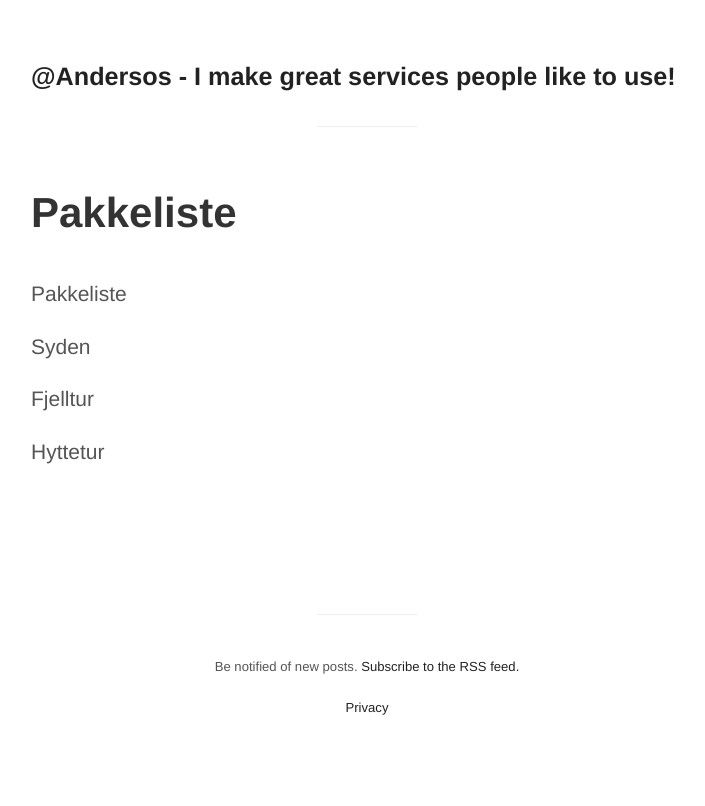
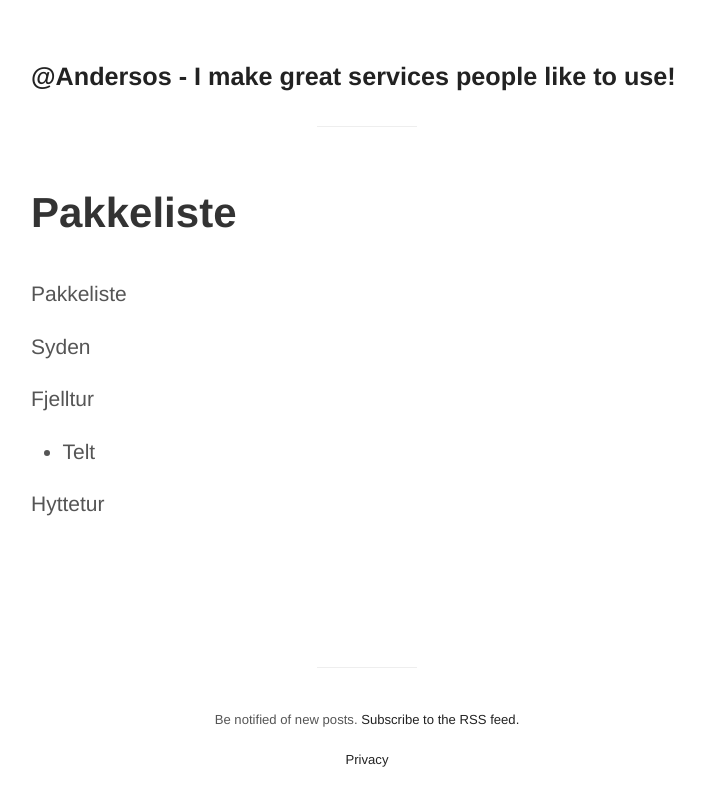
Before and after one commit to Andersos/andersos.net, a Jekyll site: the page built from pages/pakkeliste.md, in a window 1280 px wide. Shown: the top 806 px of the page, without its empty margins (273-978 px from the left). Built offline with Jekyll 4.4.1, drawn with Linux system fonts in a browser that asks for light colours; Markdown is read by kramdown in place of the engine named in the settings.

Commit message:
Update pakkeliste.md

```diff
--- a/pages/pakkeliste.md
+++ b/pages/pakkeliste.md
@@ -10,5 +10,6 @@ Pakkeliste
 Syden
 
 Fjelltur
+- Telt
 
 Hyttetur
```
